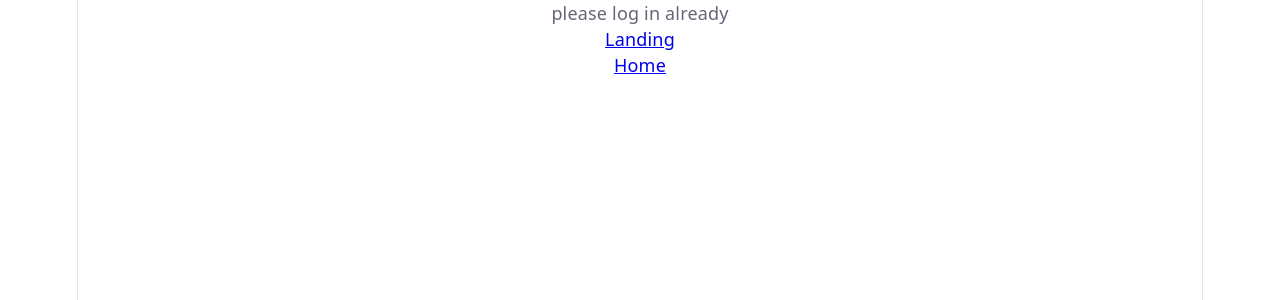
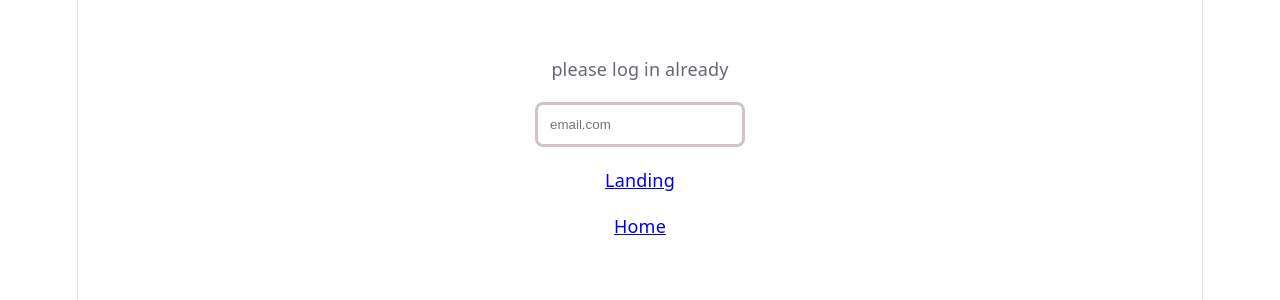
Before and after one commit to TheZohar11/final_todo_app, a React (Vite) app in the folder todoReact/: page /Login in a window 1280 px wide. Shown: the top 300 px of the page. Built offline with nearby package versions, Linux system fonts and the light colour scheme.

Commit message:
starting to implement Login screen and input component

```diff
--- /dev/null
+++ b/todoReact/src/components/Input/Input.css
@@ -0,0 +1,7 @@
+.input {
+  width: 100%;
+  max-width: 180px;
+  padding: 12px;
+  border-radius: 8px;
+  border: 3px solid rgb(209, 196, 196);
+}
--- /dev/null
+++ b/todoReact/src/components/Input/Input.jsx
@@ -0,0 +1,15 @@
+import "./Input.css";
+
+export default function Input({ placeholder, value, onChange, type = "text" }) {
+  return (
+    <>
+      <input
+        className="input"
+        placeholder={placeholder}
+        value={value}
+        onChange={onChange}
+        type={type}
+      />
+    </>
+  );
+}
--- /dev/null
+++ b/todoReact/src/pages/Login/Login.css
@@ -0,0 +1,8 @@
+.divi {
+  padding-top: 5%;
+  display: flex;
+  align-items: center;
+  justify-content: center;
+  width: 100%;
+  gap: 20px;
+}
--- a/todoReact/src/pages/Login/Login.jsx
+++ b/todoReact/src/pages/Login/Login.jsx
@@ -1,13 +1,25 @@
-import React from "react";
+import { useState } from "react";
 import { Link } from "react-router-dom";
-import Home from "../Home/Home";
+import Input from "../../components/Input/Input";
+import "./Login.css";
 
 export default function Login() {
+  const [email, setEmail] = useState("");
+
+  function handleOnChange(e) {
+    setEmail(e.target.value);
+  }
   return (
-    <>
+    <div className="divi">
       <p className="text">please log in already</p>
+      <Input
+        placeholder="email.com"
+        value={email}
+        onChange={handleOnChange}
+        type="email"
+      />
       <Link to="/">Landing</Link>
       <Link to="/Home">Home</Link>
-    </>
+    </div>
   );
 }
```
